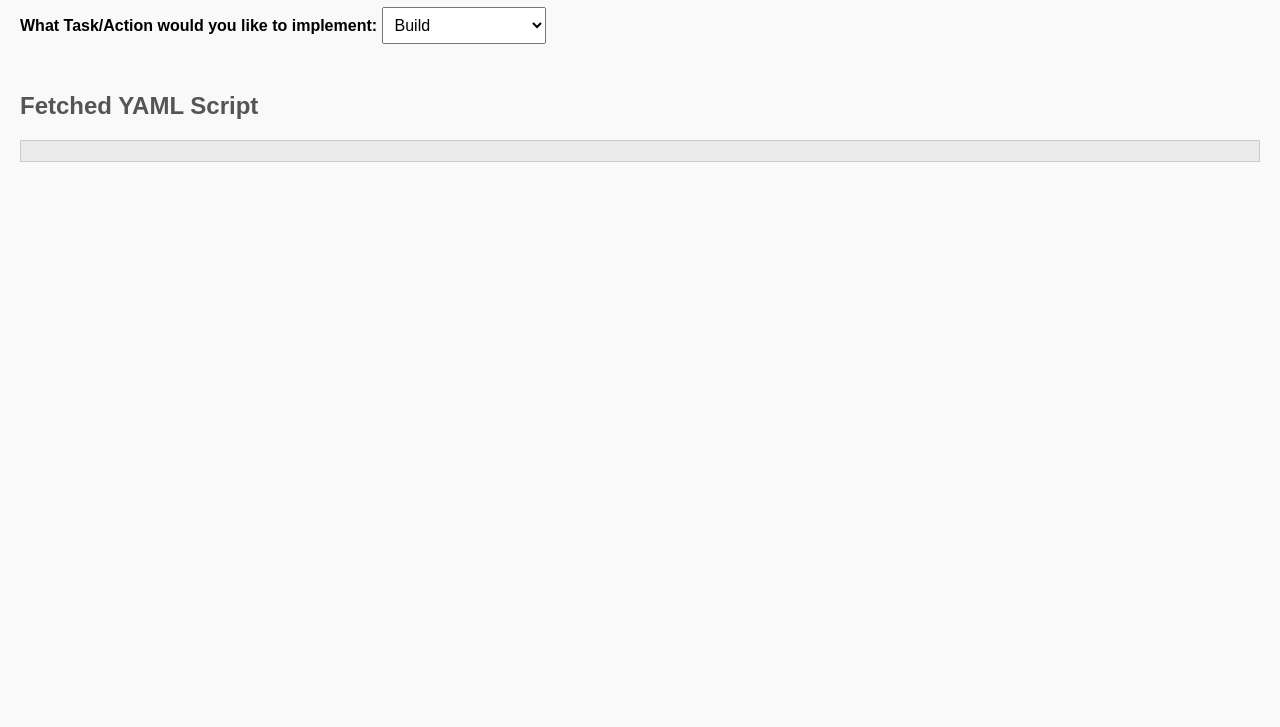
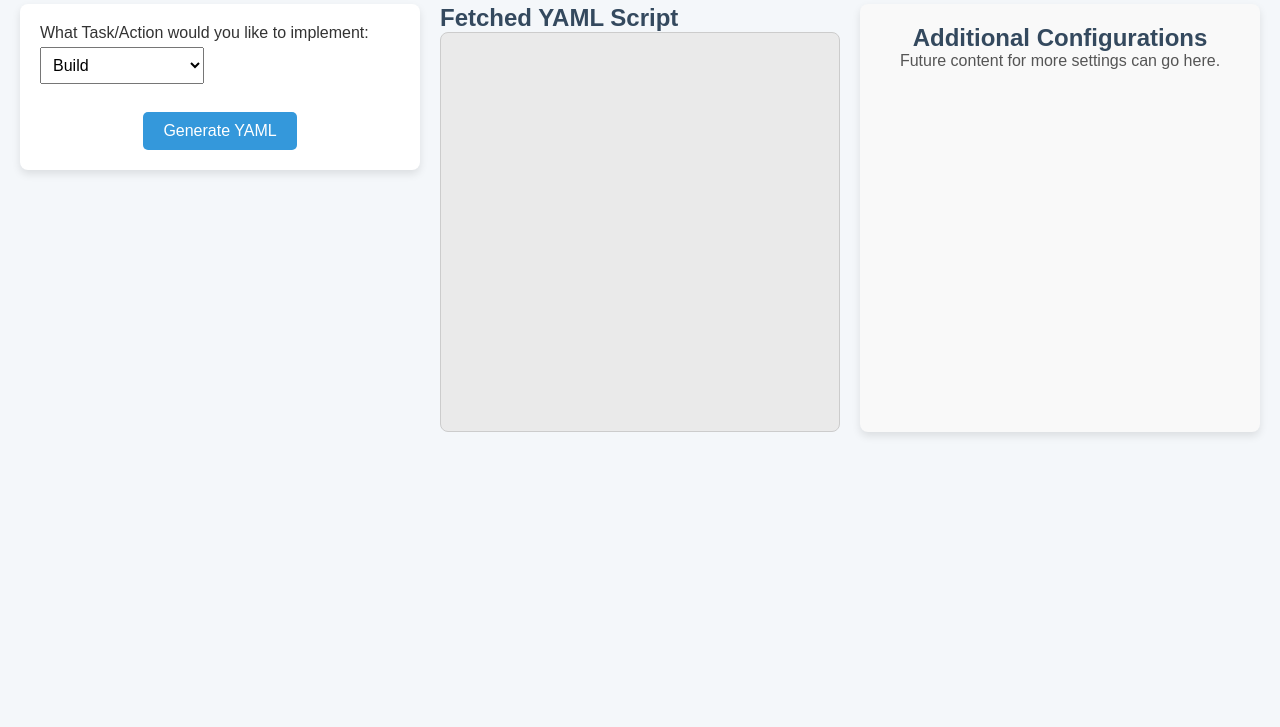
Before and after one commit to ZinxValkyria/test_site, a website: page templates/index.html in a window 1280 px wide. Shown: the part 73-800 px from the top of the page. Drawn offline with Linux system fonts and the light colour scheme.

Commit message:
grid layout

```diff
--- /dev/null
+++ b/package.json
@@ -0,0 +1,5 @@
+{
+  "devDependencies": {
+    "tailwindcss": "^3.4.11"
+  }
+}
--- a/static/css/styles.css
+++ b/static/css/styles.css
@@ -1,37 +1,90 @@
-/* Basic form styling */
+/* Reset */
+* {
+    margin: 0;
+    padding: 0;
+    box-sizing: border-box;
+}
+
+/* Body styling */
 body {
     font-family: Arial, sans-serif;
-    margin: 20px;
-    background-color: #f9f9f9;
+    background-color: #f4f7fa;
+    padding: 20px;
+    color: #333;
 }
 
 h1 {
-    color: #333;
+    color: #2c3e50;
+    margin-bottom: 20px;
 }
 
-form {
-    margin-bottom: 20px;
+h2 {
+    color: #34495e;
+}
+
+/* Grid layout for splitting the page into 3 sections */
+.container {
+    display: grid;
+    grid-template-columns: 1fr 1fr 1fr;
+    gap: 20px;
+}
+
+/* Left Section: Form styling */
+.left-section form {
+    background-color: #fff;
+    padding: 20px;
+    border-radius: 8px;
+    box-shadow: 0 4px 8px rgba(0, 0, 0, 0.1);
 }
 
 label {
     font-weight: bold;
+    display: block;
+    margin-top: 10px;
 }
 
 select, input[type="checkbox"] {
+    padding: 8px;
+    font-size: 16px;
+    margin-top: 5px;
     margin-bottom: 10px;
-    padding: 8px;
+}
+
+/* YAML output styling */
+.middle-section pre {
+    background-color: #eaeaea;
+    /* padding: 20px; */
+    border-radius: 8px;
+    border: 1px solid #ccc;
+    white-space: pre-wrap;
+    word-wrap: break-word;
+    height: 400px;
+    overflow-y: scroll;
+    font-family: monospace;
+}
+
+/* Right Section */
+.right-section {
+    background-color: #f9f9f9;
+    padding: 20px;
+    border-radius: 8px;
+    box-shadow: 0 4px 8px rgba(0, 0, 0, 0.1);
+    text-align: center;
+    color: #555;
+}
+
+/* Button styling */
+button {
+    padding: 10px 20px;
+    background-color: #3498db;
+    color: white;
+    border: none;
+    border-radius: 5px;
+    cursor: pointer;
+    margin-top: 20px;
     font-size: 16px;
 }
 
-pre {
-    background-color: #eaeaea;
-    padding: 10px;
-    border: 1px solid #ccc;
-    white-space: pre-wrap;
-    word-wrap: break-word;
-    font-family: monospace;
+button:hover {
+    background-color: #2980b9;
 }
-
-h2 {
-    color: #555;
-}
--- a/static/js/script.js
+++ b/static/js/script.js
@@ -19,7 +19,63 @@ function handleTaskChange() {
         deployTask.addEventListener('change', () => {
             fetchFromLocal(taskSelect.value, deployTask.value);
         });
-    } else {
+    } else {// Wait until the DOM is fully loaded
+        document.addEventListener('DOMContentLoaded', () => {
+            const form = document.getElementById('yamlForm');
+            const generateButton = document.getElementById('generateButton');
+            const scriptOutput = document.getElementById('scriptOutput');
+            const taskSelect = document.getElementById('task');
+            const customFlow = document.getElementById('custom_flow');
+            const deployList = document.getElementById('deploylist');
+
+            // Handle task selection change
+            taskSelect.addEventListener('change', () => {
+                if (taskSelect.value === 'custom') {
+                    customFlow.style.display = 'block';  // Show custom workflow options
+                    deployList.style.display = 'none';
+                } else if (taskSelect.value === 'deploy') {
+                    deployList.style.display = 'block';  // Show deploy options
+                    customFlow.style.display = 'none';
+                } else {
+                    customFlow.style.display = 'none';   // Hide custom workflow options
+                    deployList.style.display = 'none';   // Hide deploy options
+                }
+            });
+
+            // Handle form submission
+            generateButton.addEventListener('click', () => {
+                const taskValue = taskSelect.value;
+                const deployTask = document.getElementById('deploy_task').value;
+
+                fetchFromLocal(taskValue, deployTask);
+            });
+
+            // Fetch the YAML script from the local folder
+            function fetchFromLocal(task, deploytask) {
+                const taskurl = `/fetch_yaml/${task}.yaml`;
+                fetch(taskurl)
+                    .then(response => response.text())
+                    .then(script => {
+                        scriptOutput.textContent = script;
+                    })
+                    .catch(error => {
+                        scriptOutput.textContent = 'Error fetching YAML script.';
+                    });
+
+                if (deploytask) {
+                    const deployurl = `/fetch_yaml/${deploytask}.yaml`;
+                    fetch(deployurl)
+                        .then(response => response.text())
+                        .then(script => {
+                            scriptOutput.textContent += "\n" + script;
+                        })
+                        .catch(error => {
+                            scriptOutput.textContent = 'Error fetching deployment YAML script.';
+                        });
+                }
+            }
+        });
+
         customFlow.style.display = 'none';   // Hide custom workflow options
         deployList.style.display = 'none';   // Hide deploy options
         fetchFromLocal(taskSelect.value);
@@ -43,7 +99,7 @@ function fetchFromLocal(task, deploytask) {
         })
         .catch(error => {
             console.error('Error fetching YAML script:', error);
-            document.getElementById('scriptOutput').textContent = 'Error fetching YAML script.';
+            // document.getElementById('scriptOutput').textContent = 'Error fetching YAML script.';
         });
 
     if (deploytask) {
--- a/templates/index.html
+++ b/templates/index.html
@@ -1,15 +1,18 @@
 <!DOCTYPE html>
 <html lang="en">
 <head>
-    <link rel="stylesheet" href="/static/css/styles.css">
-    <script src="/static/js/script.js"></script>
+    <link rel="stylesheet" href="../static/css/styles.css">
+    <script src="../static/js/script.js"></script>
     <meta charset="UTF-8">
     <meta name="viewport" content="width=device-width, initial-scale=1.0">
     <title>GitHub Actions YAML Generator</title>
 </head>
 <body>
     <h1>GitHub Actions YAML Generator</h1>
-    <form action="/generate" method="post">
+    <div class="container">
+        <!-- Left Section: Form -->
+        <div class="left-section">
+            <form action="/generate" method="post" onsubmit="return handleTaskChange()>
                 <label for="task">What Task/Action would you like to implement:</label>
                 <select id="task" name="task" required onchange="handleTaskChange()">
                     <option value="build">Build</option>
@@ -30,12 +33,12 @@
                         <option value="mac">Mac</option>
                     </select><br><br>
 
-            <label for="triggers">Triggers:</label><br>
-            <input type="checkbox" id="push" name="triggers" value="push"> Push
-            <input type="checkbox" id="pull_request" name="triggers" value="pull_request"> Pull Request
-            <input type="checkbox" id="workflow_call" name="triggers" value="workflow_call"> Workflow Call
-            <input type="checkbox" id="workflow_dispatch" name="triggers" value="workflow_dispatch"> Workflow Dispatch
-            <br><br>
+                    <label for="triggers">Triggers:</label>
+                    <br><input type="checkbox" id="push" name="triggers" value="push"> Push<br>
+                    <input type="checkbox" id="pull_request" name="triggers" value="pull_request"> Pull Request<br>
+                    <input type="checkbox" id="workflow_call" name="triggers" value="workflow_call"> Workflow Call<br>
+                    <input type="checkbox" id="workflow_dispatch" name="triggers" value="workflow_dispatch"> Workflow Dispatch<br>
+                    <br>
                 </div>
 
                 <!-- Deployment section (hidden by default) -->
@@ -49,12 +52,21 @@
                         <option value="gh_pages">GitHub Pages</option>
                     </select><br><br>
                 </div>
+                <button type="submit" style="display: block; margin: 0 auto;">Generate YAML</button>
+            </form>
+        </div>
 
-        <!-- <button type="submit">Generate YAML</button> -->
-    </form>
-
-    <!-- YAML Script Output -->
+        <!-- Middle Section: YAML Script Output -->
+        <div class="middle-section">
             <h2>Fetched YAML Script</h2>
             <pre id="scriptOutput"></pre>
+        </div>
+
+        <!-- Right Section: Future Content -->
+        <div class="right-section">
+            <h2>Additional Configurations</h2>
+            <p>Future content for more settings can go here.</p>
+        </div>
+    </div>
 </body>
 </html>
```
Also changed, not shown: 2 other files. Lines whose indentation alone changed are shown as unchanged.
